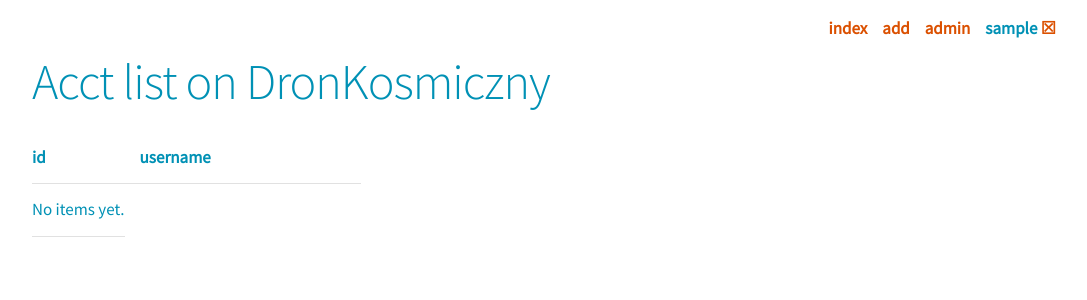
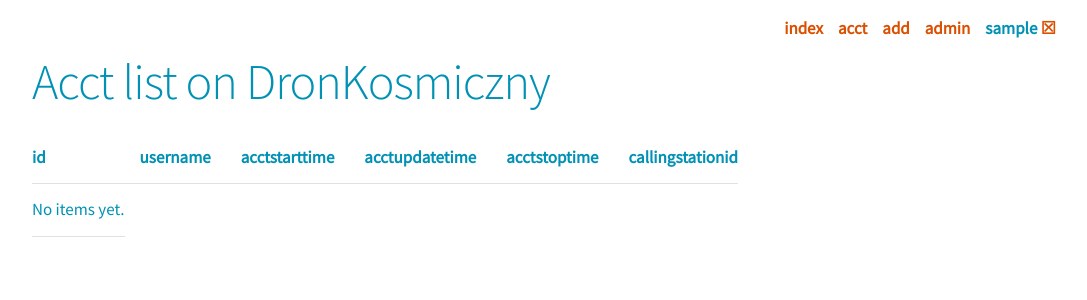
Before and after one commit to minikdo/freerad, a Django app: page /acct/ in a window 1280 px wide. Shown: the top 300 px of the page, without its empty margins (96-1183 px from the left). Run offline with Django 3.2, Linux system fonts and the light colour scheme; the visitor is signed in with stand-in values (Sample User, id 1); data that the repository does not hold is empty; parts of the project's set-up code (start-up, migrations or seed data) failed here and were passed over.

Commit message:
add column name and link

```diff
--- a/stations/templates/base.html
+++ b/stations/templates/base.html
@@ -34,6 +34,7 @@
             </li>
 	        <li><a href="{% url 'admin:index' %}" target="_blank">admin</a></li>
 	        <li><a href="{% url 'stations:create' %}">add</a></li>
+	        <li><a href="{% url 'stations:acct' %}">acct</a></li>
 	        <li><a href="{% url 'stations:index' %}">index</a></li>
             {% else %}
             <li><a href="{% url 'stations:login' %}" title="log in">login</li>
--- a/stations/templates/stations/radacct_list.html
+++ b/stations/templates/stations/radacct_list.html
@@ -7,11 +7,10 @@
   <tr>
       <th>id</th>
       <th>username</th>
-      <th></th>
-      <th></th>
-      <th></th>
-      <th></th>
-      <th></th>
+      <th>acctstarttime</th>
+      <th>acctupdatetime</th>
+      <th>acctstoptime</th>
+      <th>callingstationid</th>
   </tr>
   {% for item in object_list %}
   <tr>
```
